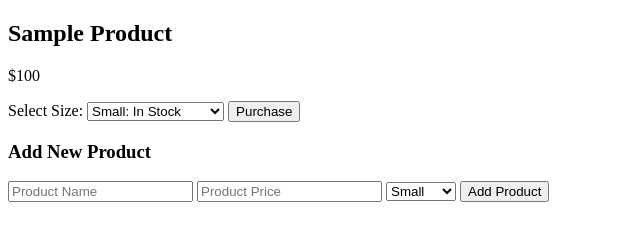
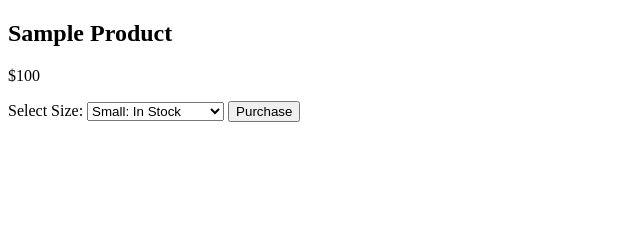
Before and after one commit to Khushi-Gupta-513/CC10, a plain HTML site: page index.html in a window 1280 px wide. Shown: the whole page, without its empty margins (0-640 px from the left). Drawn offline with Linux system fonts and the light colour scheme.

```diff
--- a/index.html
+++ b/index.html
@@ -18,22 +18,6 @@
 
     <button id="purchase-btn">Purchase</button>
 
-    <!-- Form to add new products -->
-    <h3>Add New Product</h3>
-    <form id="add-product-form">
-        <input type="text" id="new-product-name" placeholder="Product Name" required>
-        <input type="number" id="new-product-price" placeholder="Product Price" required>
-        <select id="new-product-size">
-            <option value="small">Small</option>
-            <option value="medium">Medium</option>
-            <option value="large">Large</option>
-        </select>
-        <button type="submit">Add Product</button>
-    </form>
-
-    <!-- List to display newly added products -->
-    <ul id="product-list"></ul>
-
     <script src="main.js"></script>
 </body>
 </html>
```
